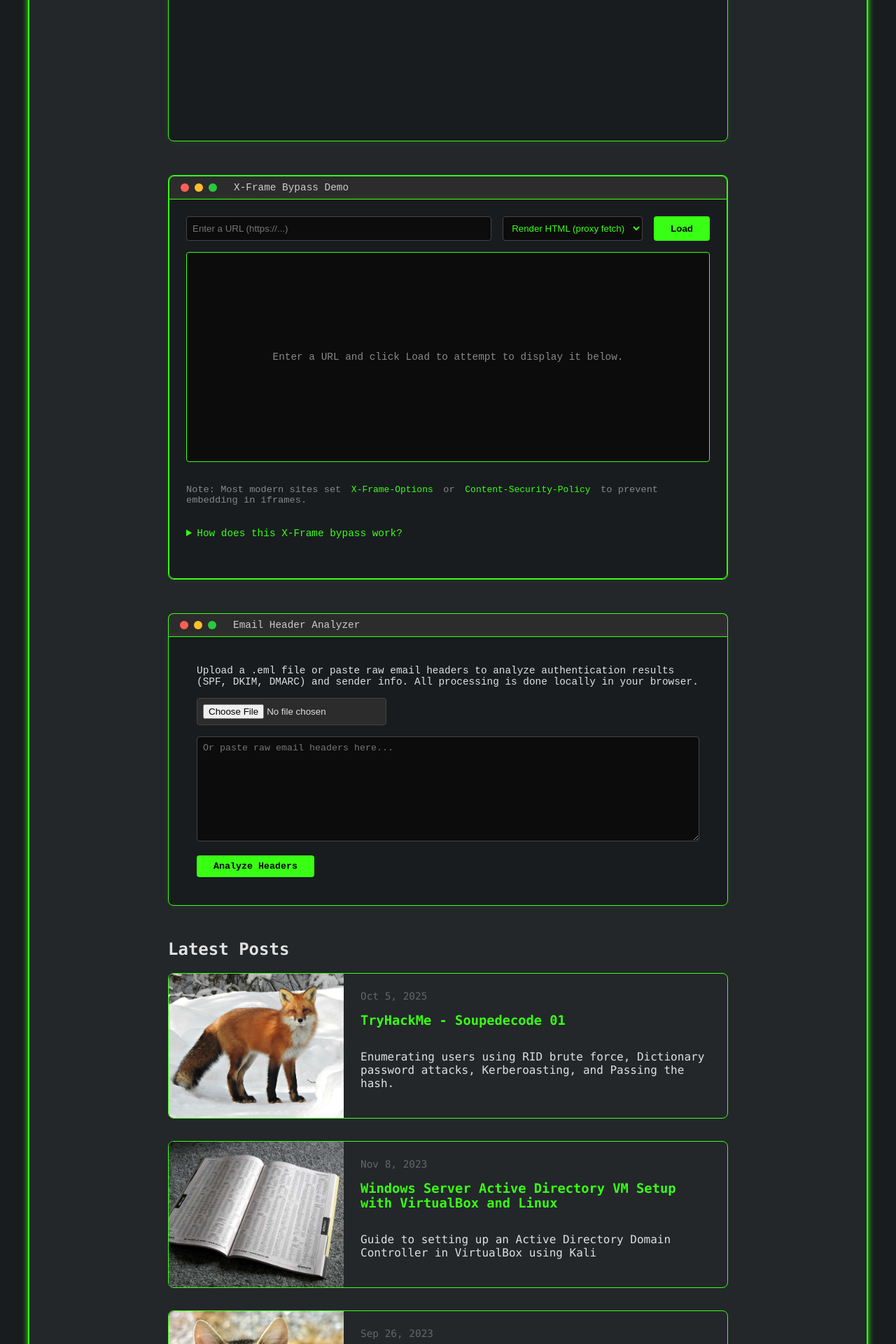
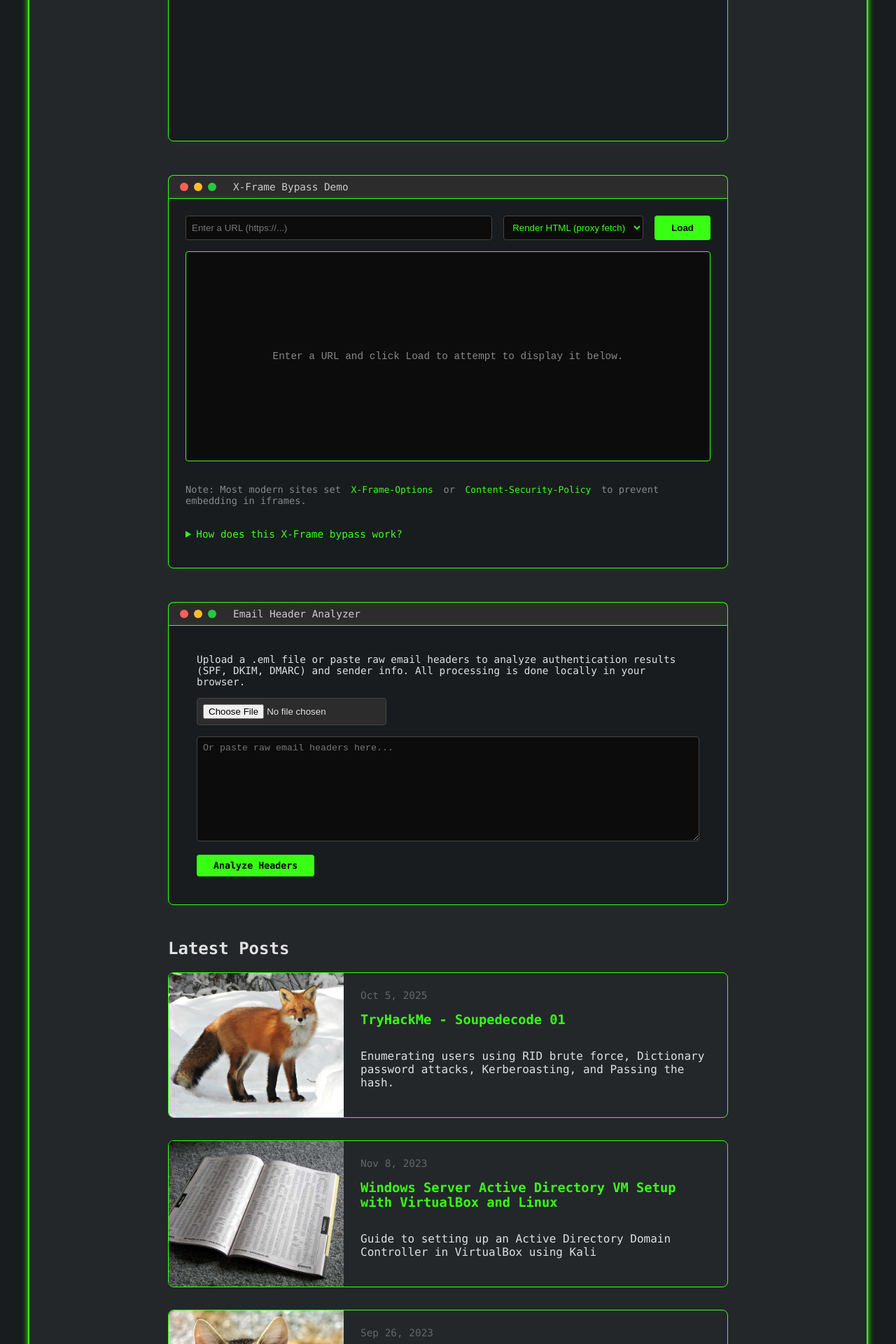
Before and after one commit to timsonner/timsonner.github.io, a Jekyll site: the page built from index.html, in a window 1280 px wide. Shown: the part 533-2453 px from the top of the page at 70% size. Built offline with Jekyll 4.4.1, drawn with Linux system fonts in a browser that asks for light colours.

Commit message:
updated CSS styling for x-frame bypass

```diff
--- a/_includes/email-parser.html
+++ b/_includes/email-parser.html
@@ -1,11 +1,11 @@
-<div class="email-parser-section" style="max-width: 800px; margin: 2rem auto 3rem auto; font-family: 'Fira Mono', monospace;">
+<div class="tool-section">
   <div class="terminal-header" id="email-parser-header">
     <span class="terminal-button red" id="email-parser-btn-red" style="cursor: pointer;" title="Clear"></span>
     <span class="terminal-button yellow" id="email-parser-btn-yellow" style="cursor: pointer;" title="Minimize"></span>
     <span class="terminal-button green" id="email-parser-btn-green" style="cursor: pointer;" title="Restore"></span>
     <span class="terminal-title">Email Header Analyzer</span>
   </div>
-  <div class="terminal-window" id="email-parser-window" style="min-height: auto; height: auto;">
+  <div class="terminal-window" id="email-parser-window" style="height: auto;">
     <div style="padding: 1.5rem; color: #e0e0e0;">
       <p style="margin-top: 0;">Upload a .eml file or paste raw email headers to analyze authentication results (SPF, DKIM, DMARC) and sender info. All processing is done locally in your browser.</p>
 
--- a/_includes/xframe-bypass-demo.html
+++ b/_includes/xframe-bypass-demo.html
@@ -1,12 +1,12 @@
 <!-- X-Frame Bypass Demo Include -->
-<section style="max-width: 800px; margin: 2rem auto 3rem auto; font-family: 'Fira Mono', monospace; background: #23272a; border-radius: 8px; color: #e0e0e0; border: 1px solid #39ff14;">
+<div class="tool-section">
   <div class="terminal-header" id="xframe-header">
     <span class="terminal-button red" id="xframe-btn-red" style="cursor: pointer;" title="Reset"></span>
     <span class="terminal-button yellow" id="xframe-btn-yellow" style="cursor: pointer;" title="Minimize"></span>
     <span class="terminal-button green" id="xframe-btn-green" style="cursor: pointer;" title="Maximize"></span>
     <span class="terminal-title">X-Frame Bypass Demo</span>
   </div>
-  <div class="terminal-window" id="xframe-window" style="padding: 1.5rem; color: #e0e0e0; min-height: auto; height: auto;">
+  <div class="terminal-window" id="xframe-window" style="padding: 1.5rem; height: auto;">
     <form id="xframe-form" style="display: flex; gap: 1rem; margin-bottom: 1rem;">
       <input type="url" id="xframe-url" placeholder="Enter a URL (https://...)" style="flex: 1; padding: 0.5rem; border-radius: 4px; border: 1px solid #444; background: #0c0c0c; color: #39ff14;" required>
       <select id="xframe-method" style="padding: 0.5rem; border-radius: 4px; border: 1px solid #444; background: #0c0c0c; color: #39ff14;">
@@ -21,7 +21,7 @@
 
     <p style="color: #888; font-size: 0.95em; margin: 2rem 0 2rem 0;">Note: Most modern sites set <code>X-Frame-Options</code> or <code>Content-Security-Policy</code> to prevent embedding in iframes.</p>
 
-  <details style="margin: 2rem 0 2rem 0;">
+    <details style="margin: 1rem 0 1rem 0;">
       <summary style="color:#39ff14;cursor:pointer;">How does this X-Frame bypass work?</summary>
       <div style="margin-top:1em; color:#e0e0e0;">
         <strong>Proxy-based X-Frame-Options Bypass</strong>
@@ -31,9 +31,8 @@
         </p>
       </div>
     </details>
-
   </div>
-</section>
+</div>
 
 <script>
 // X-Frame Bypass Demo Window Controls
--- a/_sass/terminal.scss
+++ b/_sass/terminal.scss
@@ -1,5 +1,5 @@
 /* Terminal Emulator Styles */
-.terminal-section {
+.terminal-section, .tool-section {
   max-width: 800px;
   margin: 0 auto 3rem auto;
   font-family: $font-family-mono;
@@ -40,11 +40,16 @@
   border-bottom-left-radius: 8px;
   border-bottom-right-radius: 8px;
   padding: 1rem;
-  height: 300px;
+  min-height: 100px;
   overflow-y: auto;
   font-size: 0.9rem;
   color: $color-text-main;
   box-shadow: 0 0 10px rgba(57, 255, 20, 0.1);
+}
+
+/* Specific height for the terminal emulator */
+.terminal-section .terminal-window {
+  height: 300px;
 }
 
 .terminal-output {
```
Lines whose indentation alone changed are shown as unchanged.
